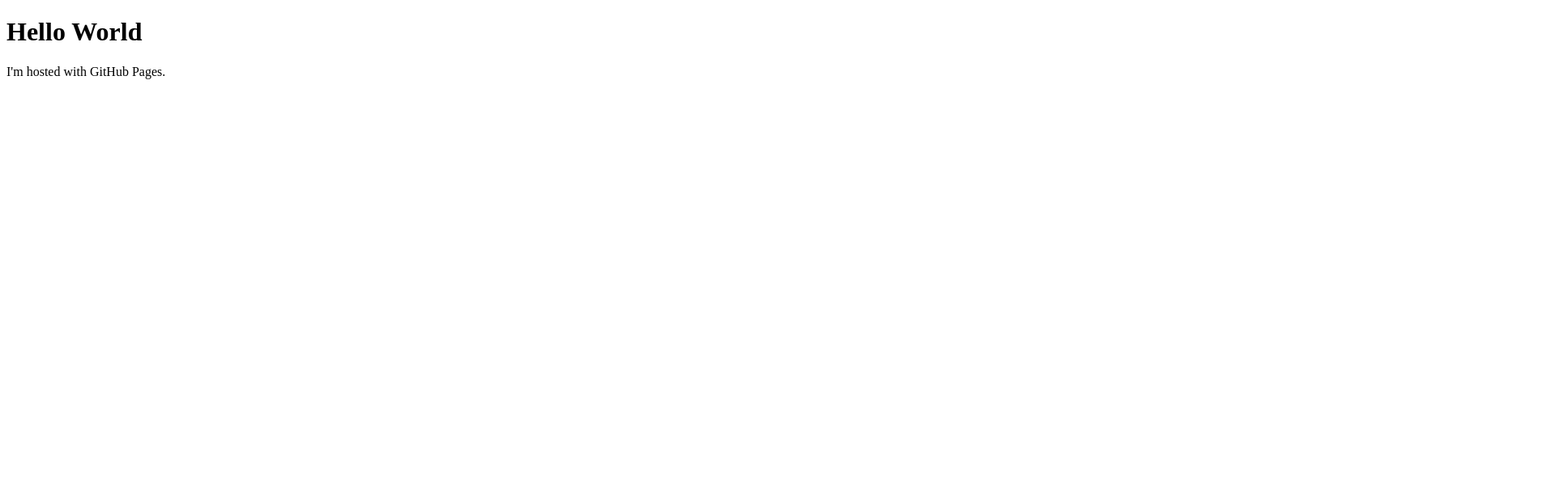
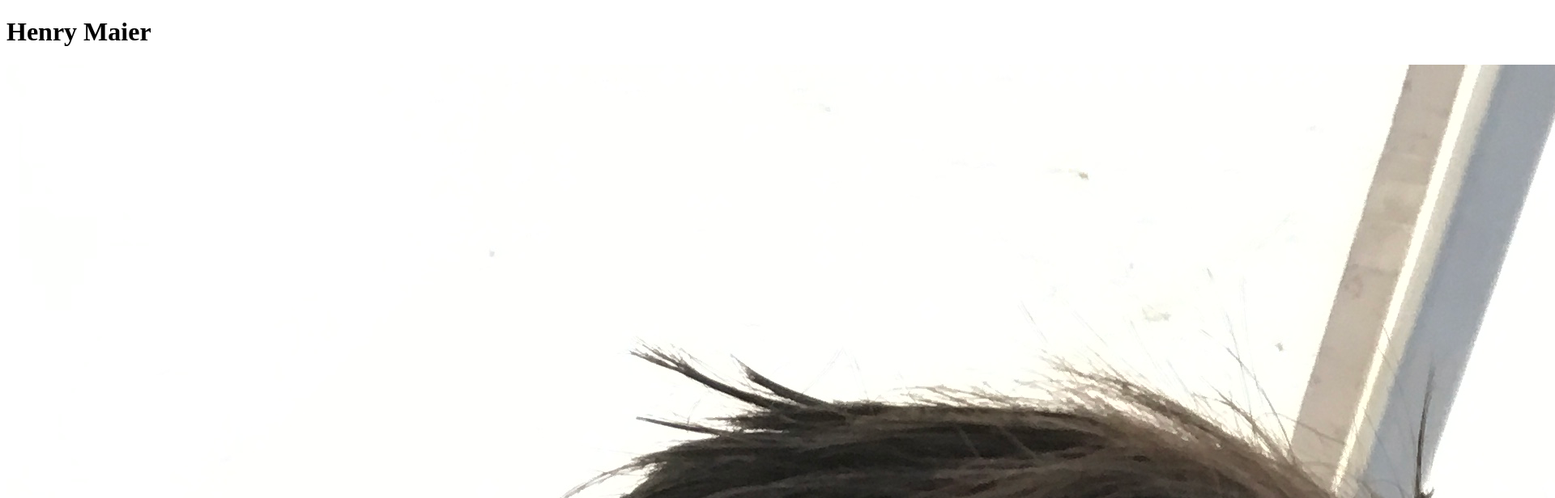
Before and after one commit to henry-maier/henry-maier.github.io, a plain HTML site: page index.html in a window 1280 px wide. Shown: the top 616 px of the page at 81% size, 1920 px wide, since content can reach past the window. Drawn offline with Linux system fonts and the light colour scheme.

Commit message:
Added Picture

```diff
--- a/index.html
+++ b/index.html
@@ -1,7 +1,8 @@
 <!DOCTYPE html>
 <html>
 <body>
-<h1>Hello World</h1>
-<p>I'm hosted with GitHub Pages.</p>
+<h1>Henry Maier</h1>
+<img src="henry.jpeg" />
+<p>I'm a Junior studying Math and Computer Sceince at the University of California, Berkeley.</p>
 </body>
 </html><!DOCTYPE html>
```
Also changed, not shown: henry.jpeg (added).
